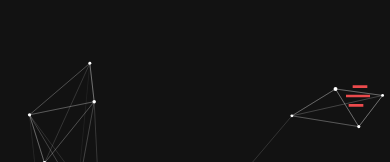
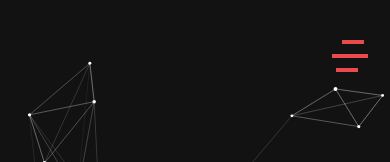
Before and after one commit to theariansalmanzadeh/portfolio, a React (Create React App) app: page / in a window 390 px wide. Shown: the top 162 px of the page. Built offline with nearby package versions, Linux system fonts and the light colour scheme.

Commit message:
responsive nav fixed

```diff
--- a/src/components/Navbar.js
+++ b/src/components/Navbar.js
@@ -14,12 +14,13 @@ function Navbar() {
   return (
     <React.Fragment>
       {showMenu && <BurgerMenu menuHandler={burgerMenuHandler} />}
-      <RiMenu4Line
-        className={styles.burgerMenuBtn}
+      <div
         onClick={() => {
           burgerMenuHandler(true);
         }}
-      />
+      >
+        <RiMenu4Line className={styles.burgerMenuBtn} />
+      </div>
       <div className={styles.Navbar}>
         <ul>
           <li>
--- a/src/styles/navbar.module.css
+++ b/src/styles/navbar.module.css
@@ -46,9 +46,9 @@
   .burgerMenuBtn {
     display: block;
     color: #eb4a4c;
-    font-size: 2rem;
+    font-size: 3rem;
     position: fixed;
-    top: 5rem;
+    top: 2rem;
     right: 1rem;
   }
   .burgerMenu {
```
